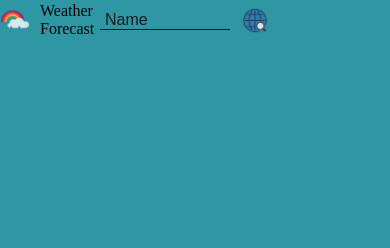
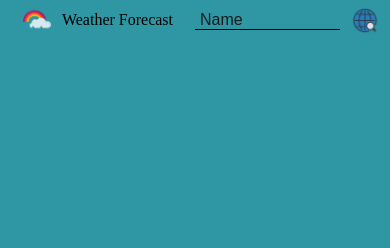
Before and after one commit to PhoneTP99/weather, a plain HTML site: page index.html in a window 390 px wide. Shown: the top 248 px of the page. Drawn offline with Linux system fonts and the light colour scheme.

Commit message:
Update index.css

```diff
--- a/index.css
+++ b/index.css
@@ -109,7 +109,7 @@ body {
 @media  screen and (max-width: 600px) {
     .header {
         display: grid;
-        grid-template-columns: 100px 1fr 110px;
+        grid-template-columns: 1fr 1fr;
     }
     .middle-section {
         flex: 2;
```
